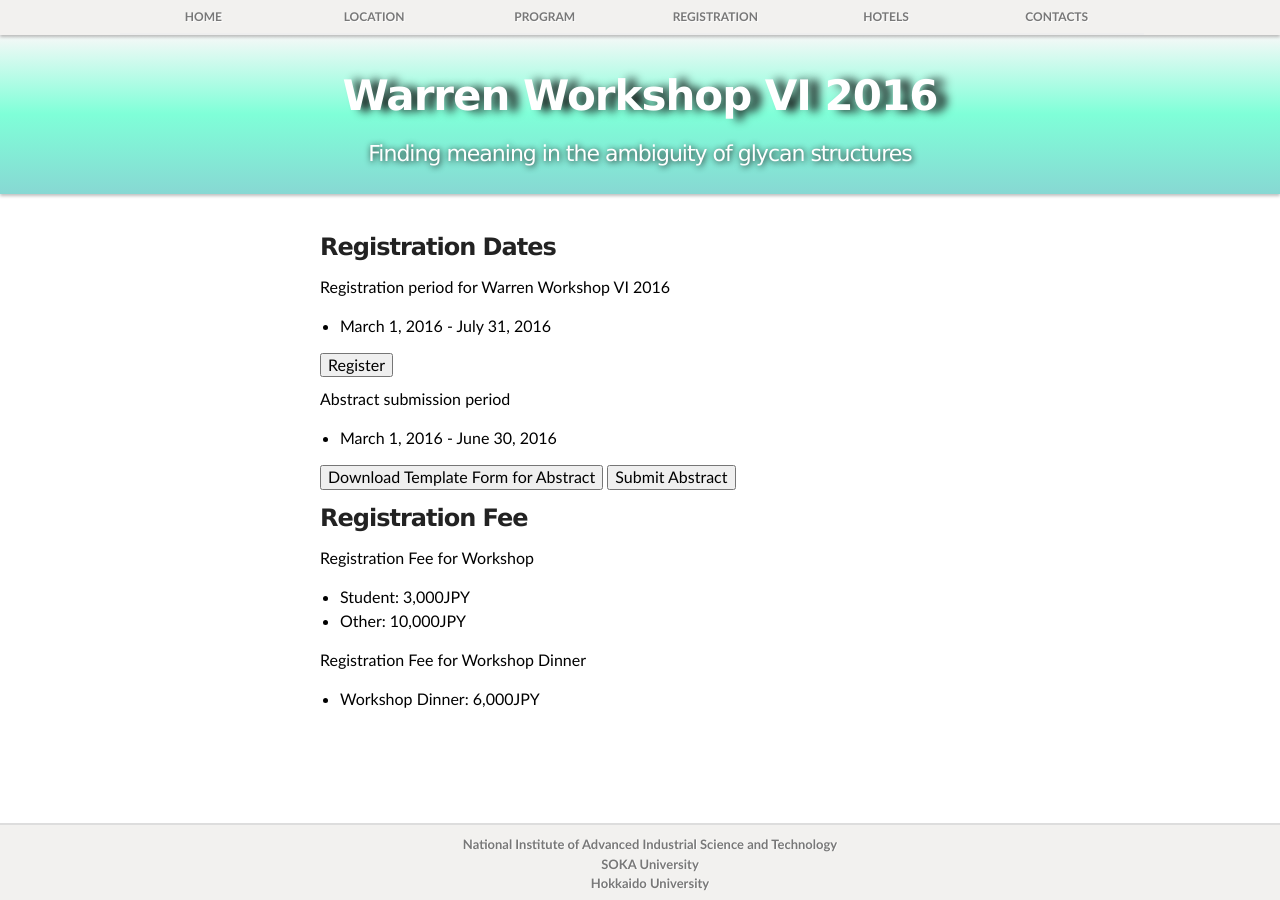
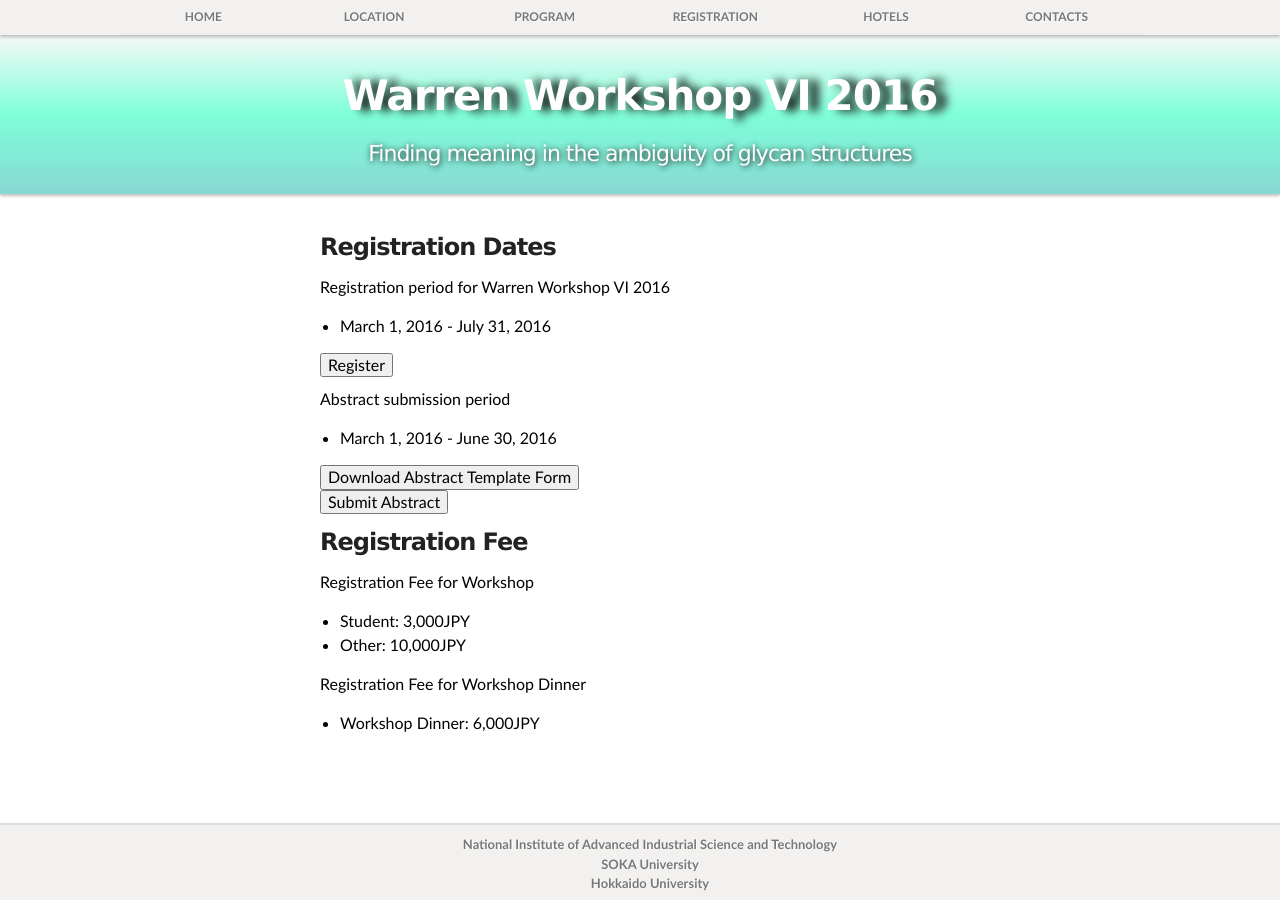
Before and after one commit to yamazakiM/test_warren2016, a Jekyll site: the page built from registration/index.md, in a window 1280 px wide. Built offline with Jekyll 4.4.1, drawn with Linux system fonts in a browser that asks for light colours; nearby versions of some CDN libraries; library files that are not in the unit come from our copies.

Commit message:
Update index.md

```diff
--- a/registration/index.md
+++ b/registration/index.md
@@ -19,7 +19,7 @@ layout: default
   <ul>
   <li>March 1, 2016 - June 30, 2016</li>
   </ul>
-   <a href="{{site.url}}/images/Abstract Template Form.docx"><input id="button_submit" class="button_submit" type="button" alt="submit" value="Download Template Form for Abstract"></a>
+   <a href="{{site.url}}/images/AbstractTemplateForm.docx"><input id="button_submit" class="button_submit" type="button" alt="submit" value="Download Abstract Template Form"></a><br>
   <a href="http://yamazakim.github.io/test_warren2016/registration/submit"><input id="button_submit" class="button_submit" type="button" alt="submit" value="Submit Abstract"></a>
 </div>
   <h3>Registration Fee</h3>
```
